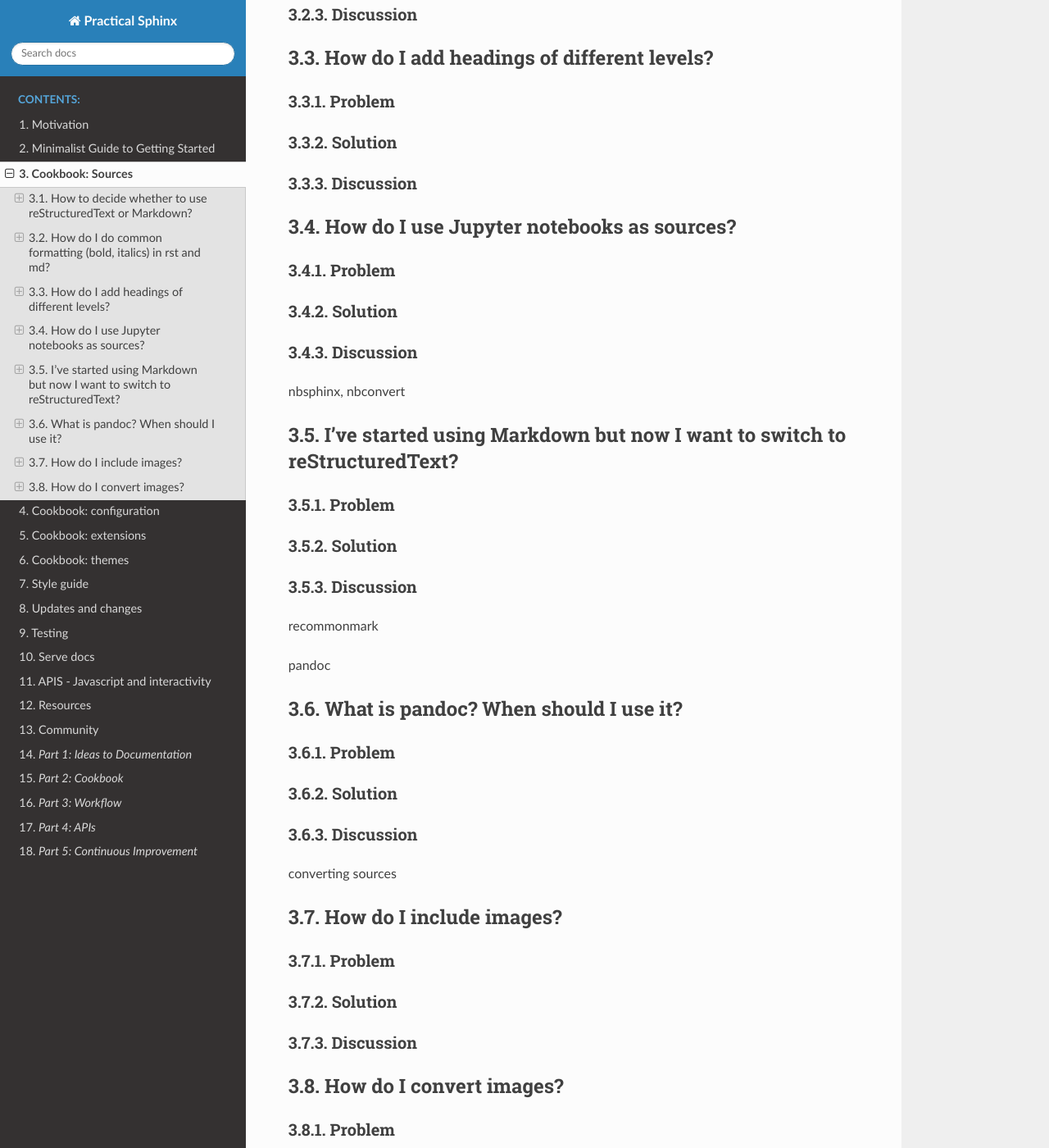
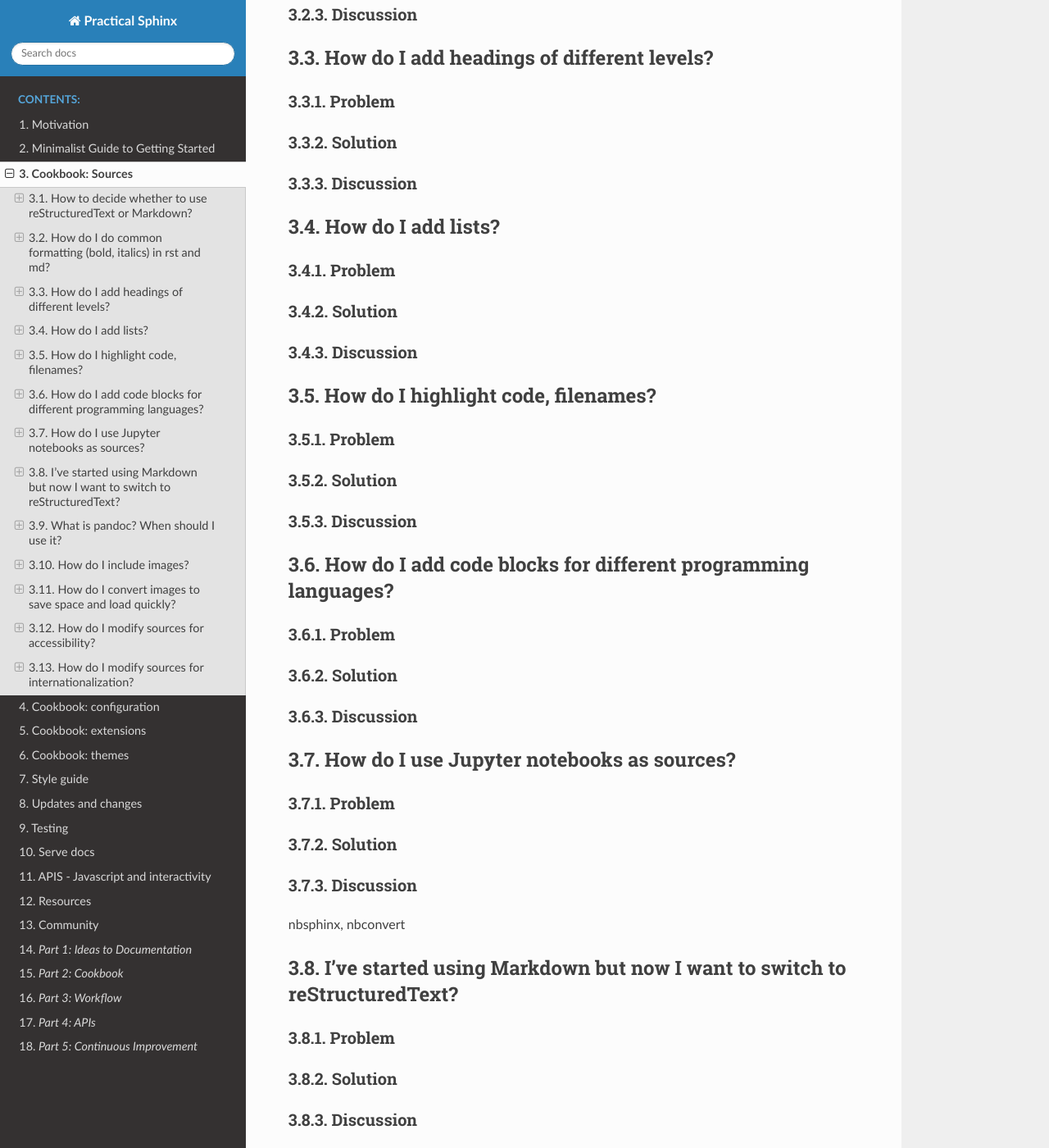
Before and after one commit to maxiaoan/practical-sphinx, a Sphinx documentation site: the page built from source/ch3-sources.rst, in a window 1280 px wide and 1400 px high, scrolled down 630 px. Shown: the whole window at 82% size. Built offline with Sphinx 7.4.7 and the Read the Docs theme 2.0.0, drawn with Linux system fonts in a browser that asks for light colours; some of the changed text lies outside the part shown.

Commit message:
add ch 3 sources questions

```diff
--- a/source/ch3-sources.rst
+++ b/source/ch3-sources.rst
@@ -39,6 +39,41 @@ Solution
 Discussion
 ~~~~~~~~~~
 
+How do I add lists?
+-------------------
+
+Problem
+~~~~~~~
+
+Solution
+~~~~~~~~
+
+Discussion
+~~~~~~~~~~
+
+How do I highlight code, filenames?
+-----------------------------------
+
+Problem
+~~~~~~~
+
+Solution
+~~~~~~~~
+
+Discussion
+~~~~~~~~~~
+
+How do I add code blocks for different programming languages?
+-------------------------------------------------------------
+
+Problem
+~~~~~~~
+
+Solution
+~~~~~~~~
+
+Discussion
+~~~~~~~~~~
 
 How do I use Jupyter notebooks as sources?
 ------------------------------------------
@@ -98,8 +133,8 @@ Solution
 Discussion
 ~~~~~~~~~~
 
-How do I convert images?
-------------------------
+How do I convert images to save space and load quickly?
+-------------------------------------------------------
 
 Problem
 ~~~~~~~
@@ -111,3 +146,27 @@ Discussion
 ~~~~~~~~~~
 
 imagemagick
+
+How do I modify sources for accessibility?
+------------------------------------------
+
+Problem
+~~~~~~~
+
+Solution
+~~~~~~~~
+
+Discussion
+~~~~~~~~~~
+
+How do I modify sources for internationalization?
+-------------------------------------------------
+
+Problem
+~~~~~~~
+
+Solution
+~~~~~~~~
+
+Discussion
+~~~~~~~~~~
```
